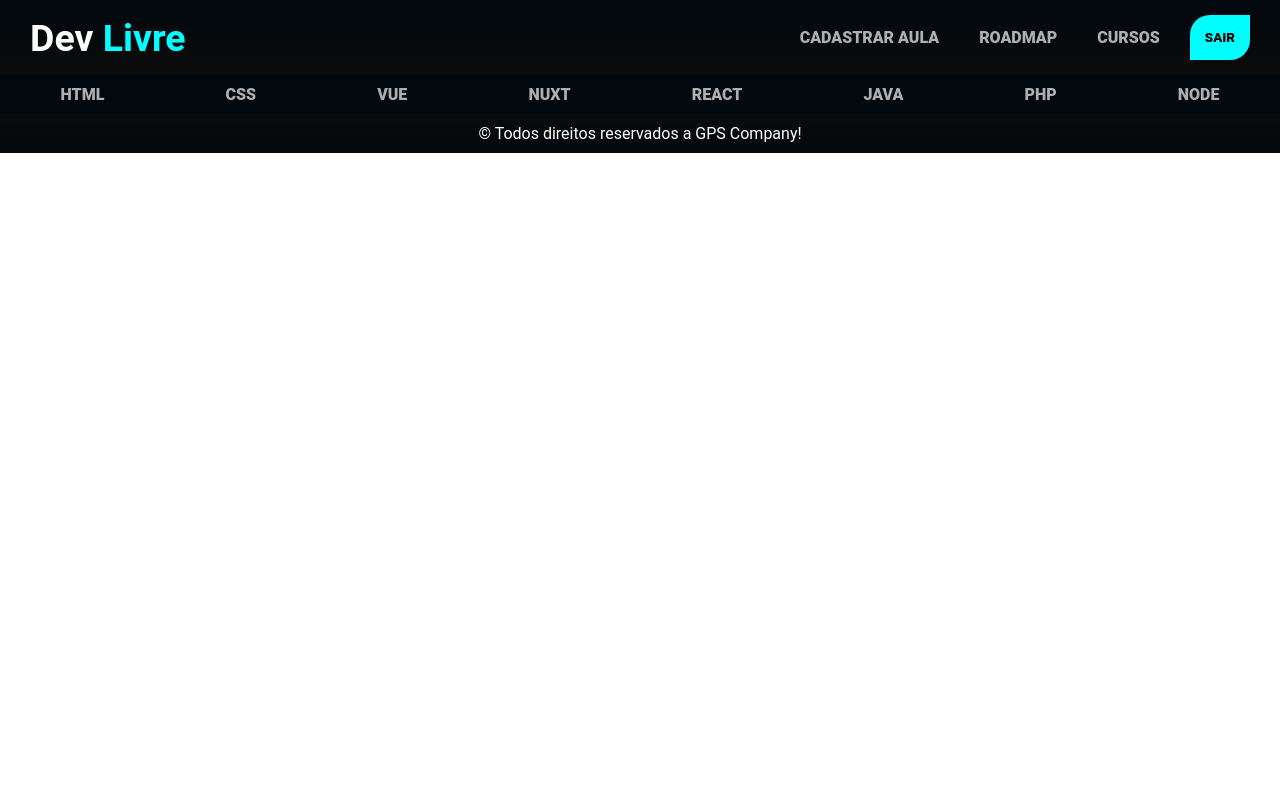
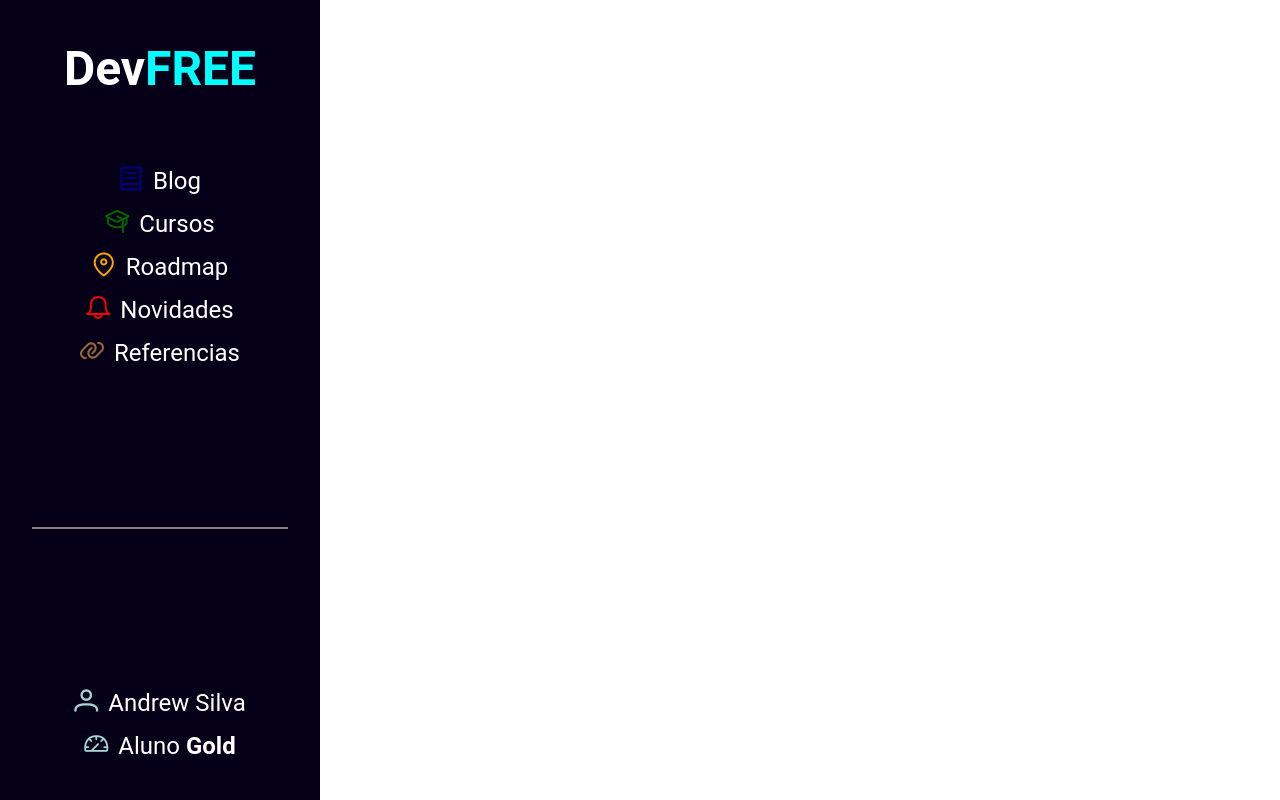
Before and after one commit to AndrewGPFranco/FE_TIv2, a Vue app: page / in a window 1280 px wide. Built offline with nearby package versions, Linux system fonts and the light colour scheme; no server answers; sample sign-in values are in the browser's storage; a web font is replaced by a local one.

Commit message:
menu criado

```diff
--- a/package.json
+++ b/package.json
@@ -10,7 +10,8 @@
   },
   "dependencies": {
     "axios": "^1.6.7",
-    "primevue": "^3.51.0",
+    "primeicons": "^7.0.0",
+    "primevue": "^3.52.0",
     "vue": "^3.4.19",
     "vue-router": "^4.3.0"
   },
--- /dev/null
+++ b/src/components/Home/Menu.vue
@@ -0,0 +1,98 @@
+<template>
+    <menu>
+        <div class="logoSite">
+            <h1>Dev<span class="titulo">FREE</span></h1>
+        </div>
+        <div class="menuOpcoes">
+            <ul>
+                <li>
+                    <i class="pi pi-book" style="font-size: 1.5rem; color: #000080"></i>
+                    <p>Blog</p>
+                </li>
+                <li>
+                    <i class="pi pi-graduation-cap" style="font-size: 1.5rem; color: #006400"></i>
+                    <p>Cursos</p>
+                </li>
+                <li>
+                    <i class="pi pi-map-marker" style="font-size: 1.5rem; color: #FFA500"></i>
+                    <p>Roadmap</p>
+                </li>
+                <li>
+                    <i class="pi pi-bell" style="font-size: 1.5rem; color: #FF0000"></i>
+                    <p>Novidades</p>
+                </li>
+                <li>
+                    <i class="pi pi-link" style="font-size: 1.5rem; color: #9A653A"></i>
+                    <p>Referencias</p>
+                </li>
+            </ul>
+        </div>
+        <div class="linhaDivisoria"></div>
+        <div class="usuarioInfos">
+            <ul>
+                <li>
+                    <i class="pi pi-user" style="font-size: 1.5rem; color: #A9D3D3"></i>
+                    <p>Andrew Silva</p>
+                </li>
+                <li>
+                    <i class="pi pi-gauge" style="font-size: 1.5rem; color: #A9D3D3"></i>
+                    <p>Aluno <strong>Gold</strong></p>
+                </li>
+            </ul>
+        </div>
+    </menu>
+</template>
+
+<script lang="ts">
+    export default {
+
+    }
+</script>
+
+<style scoped>
+
+    .logoSite {
+        text-align: center;
+        margin-top: 40px;
+    }
+
+    .logoSite h1 {
+        font-size: 3rem;
+    }
+
+    .titulo {
+        color: aqua;
+    }
+
+    menu {
+        width: 25%;
+        height: 100vh;
+        background-color: #050017;
+        color: white;
+        display: flex;
+        flex-direction: column;
+        gap: 30px;
+    }
+
+    .linhaDivisoria {
+        width: 80%;
+    }
+
+    ul {
+        display: flex;
+        flex-direction: column;
+        gap: 15px;
+        padding: 40px;
+    }
+
+    ul li {
+        display: flex;
+        gap: 10px;
+        justify-content: center;
+    }
+
+    ul li p {
+        font-size: 1.5rem;
+    }
+
+</style>
--- a/src/main.ts
+++ b/src/main.ts
@@ -2,6 +2,8 @@ import { createApp } from 'vue'
 import App from './App.vue'
 import router from './router'
 import './style.css'
+
+import 'primeicons/primeicons.css'
 
 const app = createApp(App)
 
--- a/src/pages/home.vue
+++ b/src/pages/home.vue
@@ -1,19 +1,11 @@
 <template>
-    <header>
-        <Navbar />
-    </header>
-    <div>
-        <Categorias />
-    </div>
-    <footer>
-        <Rodape />
-    </footer>
+    <main>
+        <Menu />
+    </main>
 </template>
 
 <script lang="ts">
-import Navbar from "../components/Global/Navbar.vue";
-import Rodape from "../components/Global/Rodape.vue";
-import Categorias from "../components/Inicio/Categorias.vue";
+import Menu from '../components/Home/Menu.vue';
 
 export default {
     data() {
@@ -22,7 +14,7 @@ export default {
         }
     },
     components: {
-        Navbar, Rodape, Categorias
+        Menu
     },
     methods: {
         verificaAutenticacao() {
--- a/src/style.css
+++ b/src/style.css
@@ -22,3 +22,9 @@ button {
   background-color: transparent;
   border: none;
 }
+
+.linhaDivisoria {
+  height: 2px;
+  background-color: gray;
+  margin: auto;
+}
```
Also changed, not shown: 1 other file (tests, documents, lock files or other folders).
